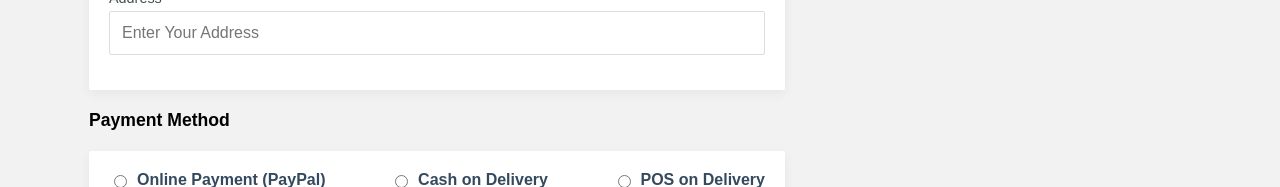
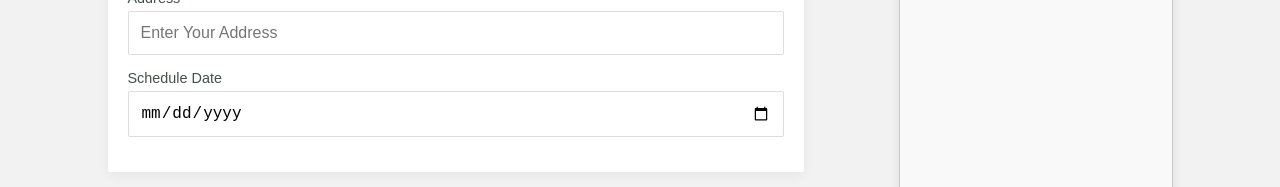
Before and after one commit to Nuclei-7/Lefora, a React (Create React App) app in the folder client/: page /cart in a window 1280 px wide. Shown: the part 394-581 px from the top of the page. Built offline with nearby package versions, Linux system fonts and the light colour scheme; no server answers; a web font is replaced by a local one.

Commit message:
updated cart ui and update to send date to database also

```diff
--- a/client/src/pages/CartPage/CartPage.css
+++ b/client/src/pages/CartPage/CartPage.css
@@ -331,3 +331,32 @@ input:checked + .slider:before {
     flex-direction: column;
   }
 }
+
+.right-section-container {
+  background-color: #f9f9f9; /* Background color */
+  border: 1px solid #ccc; /* Border color */
+  border-radius: 8px; /* Rounded corners */
+  padding: 20px; /* Space inside the container */
+  box-shadow: 0 2px 10px rgba(0, 0, 0, 0.1); /* Subtle shadow for depth */
+  margin-top: 50px; /* Space between left and right sections */
+  margin-bottom: 20px;
+  width: 20%;
+}
+
+.cart-item {
+  display: flex; /* Flexbox for item layout */
+  align-items: center; /* Center vertically */
+  margin-bottom: 10px; /* Space between items */
+  background-color: #ffffff; /* Light background for items */
+  border: 1px solid #ddd; /* Light border for definition */
+  border-radius: 8px; /* Rounded corners for items */
+  padding: 10px; /* Space inside the item */
+  box-shadow: 0 2px 5px rgba(0, 0, 0, 0.1); /* Subtle shadow for depth */
+}
+
+/* Optional: Style for the item image */
+.cart-item-image {
+  width: 50px; /* Adjust size as needed */
+  height: auto; /* Maintain aspect ratio */
+  margin-right: 15px; /* Space between image and text */
+}
--- a/client/src/pages/CartPage/CartPage.jsx
+++ b/client/src/pages/CartPage/CartPage.jsx
@@ -18,12 +18,13 @@ const CartPage = ({ currentPage, handleNavClick }) => {
     state: "",
     zip: "",
     address: "",
+    scheduleDate: "", // Add schedule date field
   });
 
   const [slider, setSlider] = useState(false);
   const [errors, setErrors] = useState({});
-  const [paymentMethod, setPaymentMethod] = useState(""); // New state for payment method
-  const [paidFor, setPaidFor] = useState(false); // To track payment status
+  const [paymentMethod, setPaymentMethod] = useState("");
+  const [paidFor, setPaidFor] = useState(false);
 
   const totalPrice = cartItems.reduce(
     (acc, item) => acc + item.price * item.quantity,
@@ -32,7 +33,15 @@ const CartPage = ({ currentPage, handleNavClick }) => {
 
   // Handle payment option selection
   const handlePaymentChange = (e) => {
-    setPaymentMethod(e.target.value);
+    const selectedPaymentMethod = e.target.value;
+    setPaymentMethod(selectedPaymentMethod);
+
+    // Show PayPal button if online payment is selected
+    if (selectedPaymentMethod === "online") {
+      setSlider(true);
+    } else {
+      setSlider(false); // Hide PayPal button for other payment methods
+    }
   };
 
   // Validation logic remains the same
@@ -43,18 +52,17 @@ const CartPage = ({ currentPage, handleNavClick }) => {
       validationErrors.mobile = "Mobile number is required";
     else if (!/^[0-9]{10}$/.test(deliveryInfo.mobile))
       validationErrors.mobile = "Invalid mobile number";
-
     if (!deliveryInfo.email) validationErrors.email = "Email is required";
     else if (!/\S+@\S+\.\S+/.test(deliveryInfo.email))
       validationErrors.email = "Invalid email address";
-
     if (!deliveryInfo.city) validationErrors.city = "City is required";
     if (!deliveryInfo.state) validationErrors.state = "State is required";
     if (!deliveryInfo.zip) validationErrors.zip = "ZIP code is required";
     else if (!/^[0-9]{5,6}$/.test(deliveryInfo.zip))
       validationErrors.zip = "Invalid ZIP code";
-
     if (!deliveryInfo.address) validationErrors.address = "Address is required";
+    if (!deliveryInfo.scheduleDate)
+      validationErrors.scheduleDate = "Schedule date is required"; // Add validation for schedule date
 
     return validationErrors;
   };
@@ -72,14 +80,14 @@ const CartPage = ({ currentPage, handleNavClick }) => {
           cartItems,
           deliveryInfo,
           totalPrice,
-          paymentMethod: "PayPal", // Add the payment method here
-          orderID, // Track the PayPal order ID
+          paymentMethod: "PayPal",
+          orderID,
         }
       );
 
       if (response.data.message === "Order saved successfully!") {
         setErrors({});
-        navigate("/thankYou"); // Navigate on success
+        navigate("/thankYou");
       }
     } catch (err) {
       console.error("Error saving order:", err);
@@ -100,7 +108,8 @@ const CartPage = ({ currentPage, handleNavClick }) => {
               cartItems,
               deliveryInfo,
               totalPrice,
-              paymentMethod: "COD",
+              scheduleDate: deliveryInfo.scheduleDate, // Include scheduleDate
+              paymentMethod: paymentMethod === "cod" ? "COD" : "POS",
             }
           );
 
@@ -131,10 +140,6 @@ const CartPage = ({ currentPage, handleNavClick }) => {
         : item
     );
     setCartItems(updatedCartItems);
-  };
-
-  const handleSliderChange = () => {
-    setSlider(!slider);
   };
 
   return (
@@ -229,6 +234,18 @@ const CartPage = ({ currentPage, handleNavClick }) => {
                   />
                   {errors.address && <p className="error">{errors.address}</p>}
                 </div>
+                <div className="form-group full-width">
+                  <label>Schedule Date</label>
+                  <input
+                    type="date"
+                    name="scheduleDate"
+                    value={deliveryInfo.scheduleDate}
+                    onChange={handleInputChange}
+                  />
+                  {errors.scheduleDate && (
+                    <p className="error">{errors.scheduleDate}</p>
+                  )}
+                </div>
               </form>
             </div>
           </div>
@@ -270,7 +287,7 @@ const CartPage = ({ currentPage, handleNavClick }) => {
           </div>
 
           {/* Render PayPal Button only if online payment is selected */}
-          {paymentMethod === "online" && slider && (
+          {paymentMethod === "online" && (
             <PayPalScriptProvider
               options={{
                 "client-id":
@@ -285,7 +302,7 @@ const CartPage = ({ currentPage, handleNavClick }) => {
                     purchase_units: [
                       {
                         amount: {
-                          value: totalPrice.toFixed(2), // PayPal uses string amount
+                          value: totalPrice.toFixed(2),
                         },
                       },
                     ],
@@ -293,7 +310,7 @@ const CartPage = ({ currentPage, handleNavClick }) => {
                 }}
                 onApprove={(data, actions) => {
                   return actions.order.capture().then((details) => {
-                    handleApprove(data.orderID); // Handle successful payment
+                    handleApprove(data.orderID);
                   });
                 }}
               />
@@ -302,11 +319,18 @@ const CartPage = ({ currentPage, handleNavClick }) => {
         </div>
 
         {/* Order Summary Section */}
-        <div className="right-section">
+        <div className="right-section-container">
+          {" "}
+          {/* New container for the right section */}
           <h2>Order Summary</h2>
           <div className="cart-items">
             {cartItems.map((item) => (
               <div key={item.id} className="cart-item">
+                <img
+                  src={item.img}
+                  alt={item.name}
+                  className="cart-item-image"
+                />
                 <span>{item.name}</span>
                 <span>
                   <button onClick={() => handleDecrement(item.id)}>-</button>
@@ -320,7 +344,6 @@ const CartPage = ({ currentPage, handleNavClick }) => {
           <div className="total-price">
             <h3>Total: ${totalPrice.toFixed(2)}</h3>
           </div>
-
           <button className="checkout-btn" onClick={handleConfirmOrder}>
             Confirm Order
           </button>
```
Also changed, not shown: 2 other files (tests, documents, lock files or other folders).
